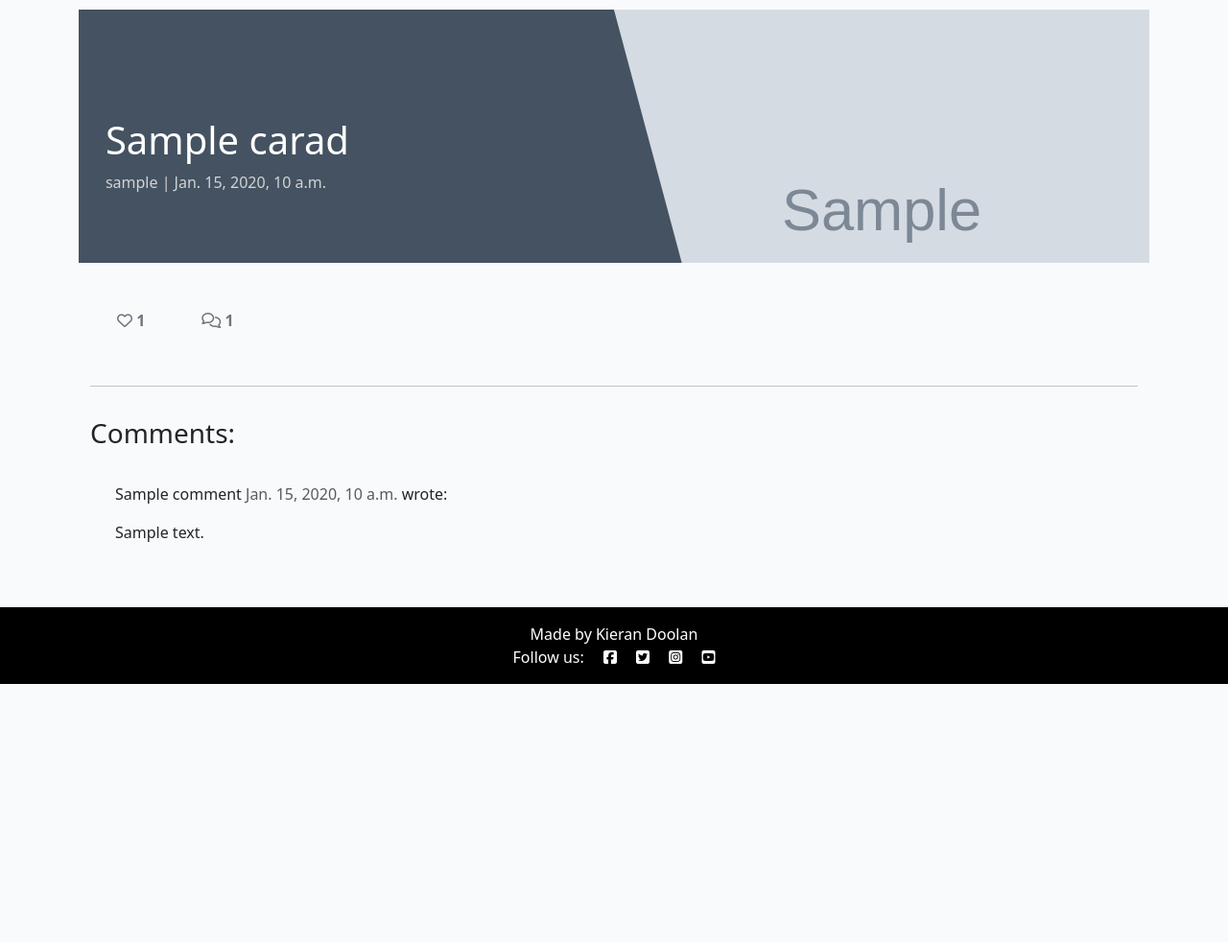
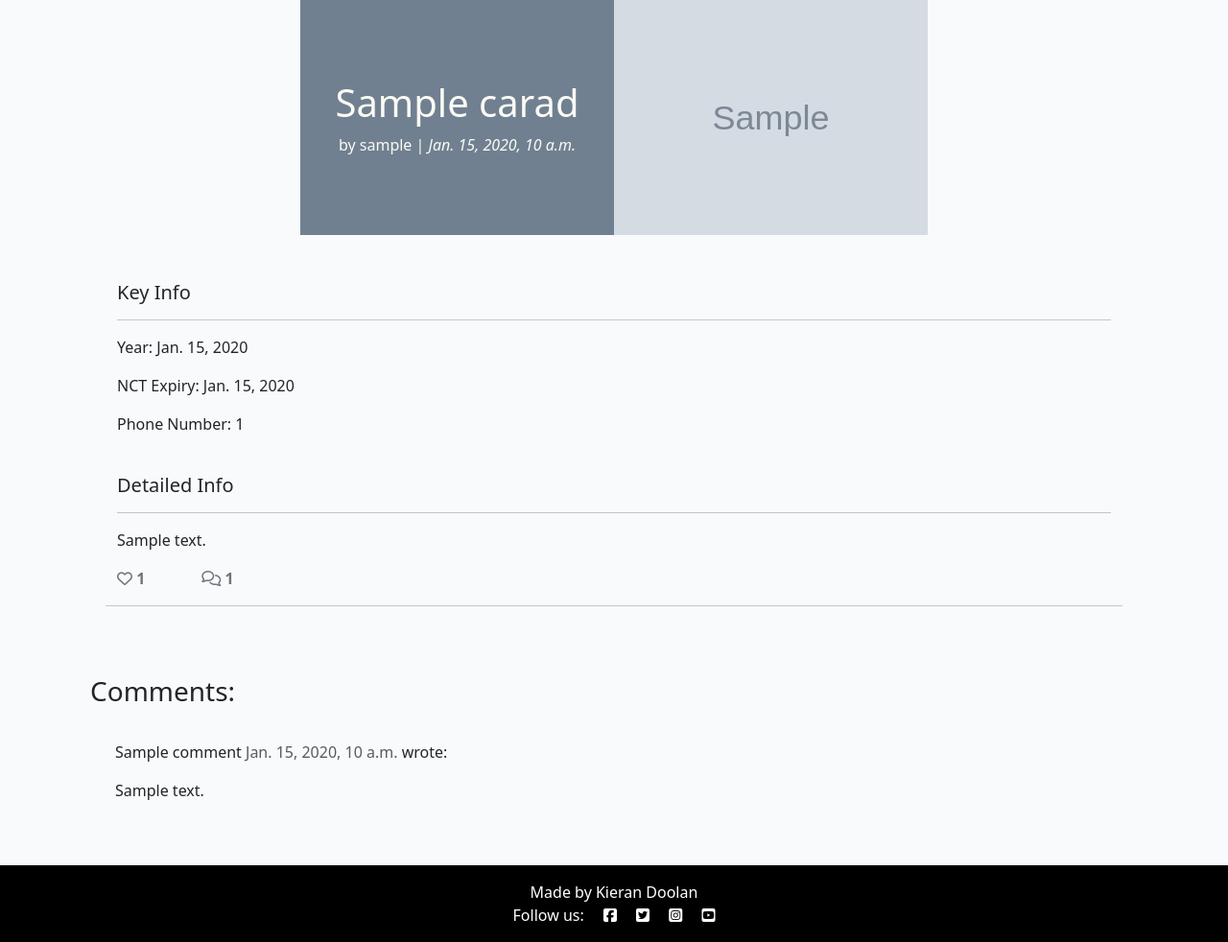
Before and after one commit to Kierandoolan/buy-and-sell-auto-project-four, a Django app: a page that uses templates/ad_detail.html in a window 1280 px wide. Shown: the part 96-1078 px from the top of the page at 96% size. Before the commit the page ends 809 px from the top, so only its background shows below. Run offline with Django 3.2, Linux system fonts and the light colour scheme; tables that the repository leaves empty hold one stand-in row (values such as "Sample post"); grey boxes marked "Sample" are stand-in pictures; some libraries are stand-ins or nearby versions.

Commit message:
add style nd information to ad_detail.html

```diff
--- a/auto/models.py
+++ b/auto/models.py
@@ -35,6 +35,11 @@ class CarAd(models.Model):
     def number_of_likes(self):
         return self.likes.count()
 
+    def save(self, *args, **kwargs):
+        if not self.slug:
+            self.slug = self.title.replace(' ', '-')
+        super().save(*args, **kwargs)
+
 
 class Comment(models.Model):
     post = models.ForeignKey(CarAd, on_delete=models.CASCADE,
--- a/static/css/style.css
+++ b/static/css/style.css
@@ -1,6 +1,4 @@
-body {
-    background-color: #F9FAFC;
-}
+
 
 /* Navigation */
 
@@ -95,20 +93,26 @@ body {
     text-transform: uppercase;
 }
 
-.masthead {
-    margin-top: 10px;
-    overflow: hidden;
-    position: relative;
-    display: inline-block;
-    height: 33vh;
-    width: 100%;
+.img-fit {
+    object-fit: cover;
 }
 
-.masthead-text {
-    background-color: #445261;
-    color: white;
-    position: relative;
+.post-title {
+    margin-left: 5%;
 }
+
+.post-subtitle {
+    margin-left: 5%;
+    margin-bottom: 0;
+
+}
+
+.masthead {
+    background-color: slategray;
+    color: #FBFAF5;
+    width:fit-content;
+}
+
 
 .masthead-image {
     position: relative;
@@ -119,7 +123,7 @@ body {
     content: "";
     position: absolute;
     top: 0;
-    right: 90%;
+    right: 100%;
     height: 100%;
     width: 150%;
     background: #445261;
--- a/templates/ad_detail.html
+++ b/templates/ad_detail.html
@@ -1,28 +1,36 @@
 {% extends 'base.html' %} {% block content %}
 
 {% load crispy_forms_tags %}
-
-<div class="masthead">
-    <div class="container">
-        <div class="row g-0">
-            <div class="col-md-6 masthead-text">
-                <!-- Post title goes in these h1 tags -->
-                <h1 class="post-title">{{ post.title }}</h1>
-                <!-- Post author goes before the | the post's created date goes after -->
-                <p class="post-subtitle">{{ post.author }} | {{ post.created_on }}</p>
-            </div>
-            <div class="d-none d-md-block col-md-6 masthead-image">
-                <!-- The featured image URL goes in the src attribute -->
-                <img src="{{ post.image.url }} " width="100%">
-            </div>
+<div class="container">
+    <div class="row g-0 masthead">
+        <div class="col-md-6 my-auto text-center">
+            <h1> {{ post.title }}</h1>
+            <p class="subtitle mb-3 mb-lg-0">by {{ post.author }} | <em>{{ post.created_on }}</em></p>
+        </div>
+        <div class="d-md-block col-lg-6">
+            <img class="card-img-top img-fit" src=" {{ post.image.url }}" alt="picture of car">
         </div>
     </div>
 </div>
+
 
 <div class="container">
     <div class="row">
         <div class="col card mb-4  mt-3 left  top">
             <div class="card-body">
+
+                <div class="container mt-3">
+                    <h5>Key Info</h5>
+                    <hr class="red-left">
+                    <p>Year: {{ post.year }}</p>
+                    <p>NCT Expiry: {{ post.nct }}</p>
+                    <p>Phone Number: {{ post.number }}</p>
+                    <br>
+                    <h5>Detailed Info</h5>
+                    <hr class="red-left">
+                    <p class="text-justify">{{ post.description | linebreaks }}</p>
+
+                </div>
                 <!-- The post content goes inside the card-text. -->
                 <!-- Use the | safe filter inside the template tags -->
                 <p class="card-text ">
@@ -53,16 +61,14 @@
                             <!-- Our total_comments variable goes before the closing strong tag -->
                             {{ total_comments }}</strong>
                         {% endwith %}
+
                     </div>
                 </div>
+                <hr>
             </div>
         </div>
     </div>
-    <div class="row">
-        <div class="col">
-            <hr>
-        </div>
-    </div>
+
     <div class="row">
         <div class="col-md-8 card mb-4  mt-3 ">
             <h3>Comments:</h3>
@@ -106,6 +112,7 @@
                 {% endif %}
             </div>
         </div>
+
     </div>
 </div>
 
```
Also changed, not shown: templates/base.html (line endings or trailing spaces).
